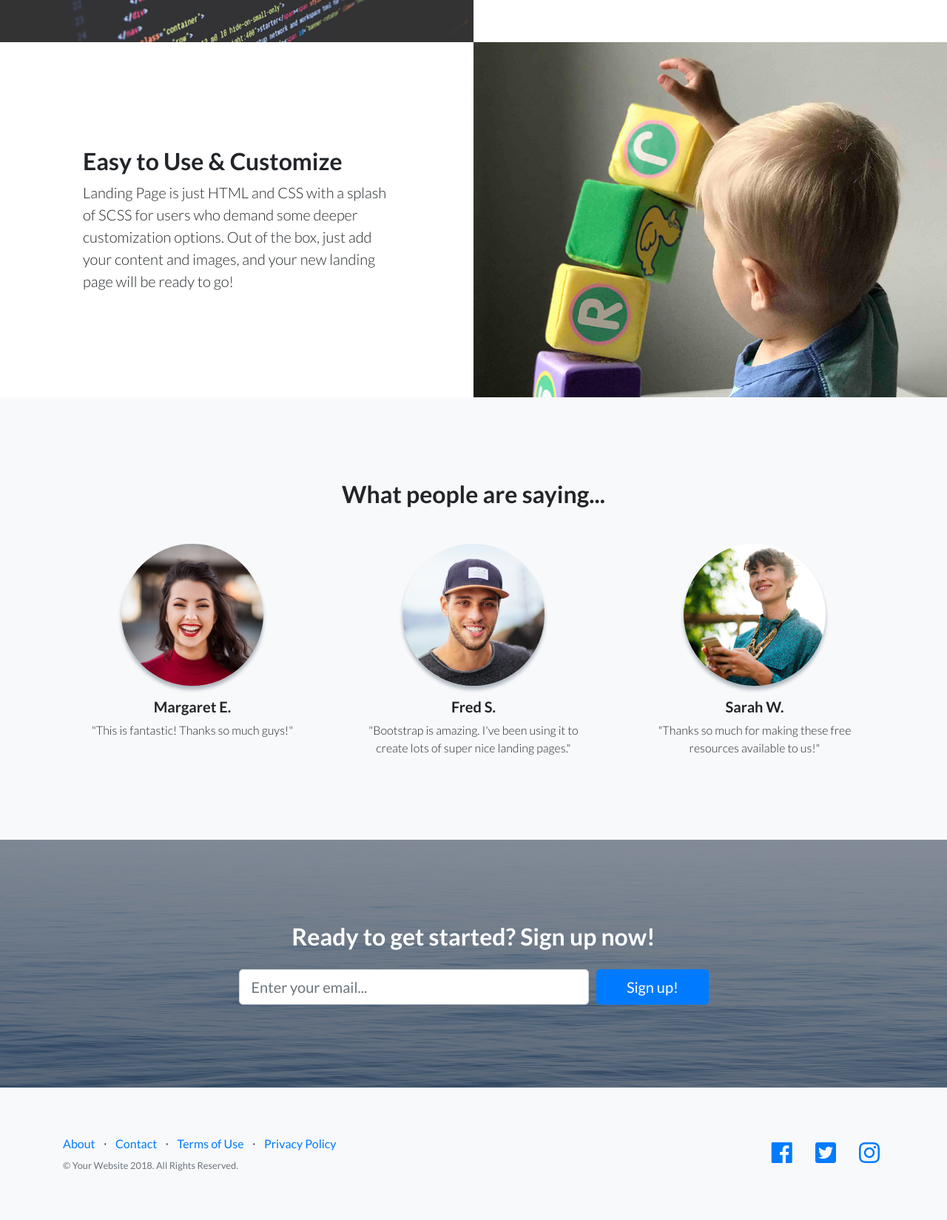
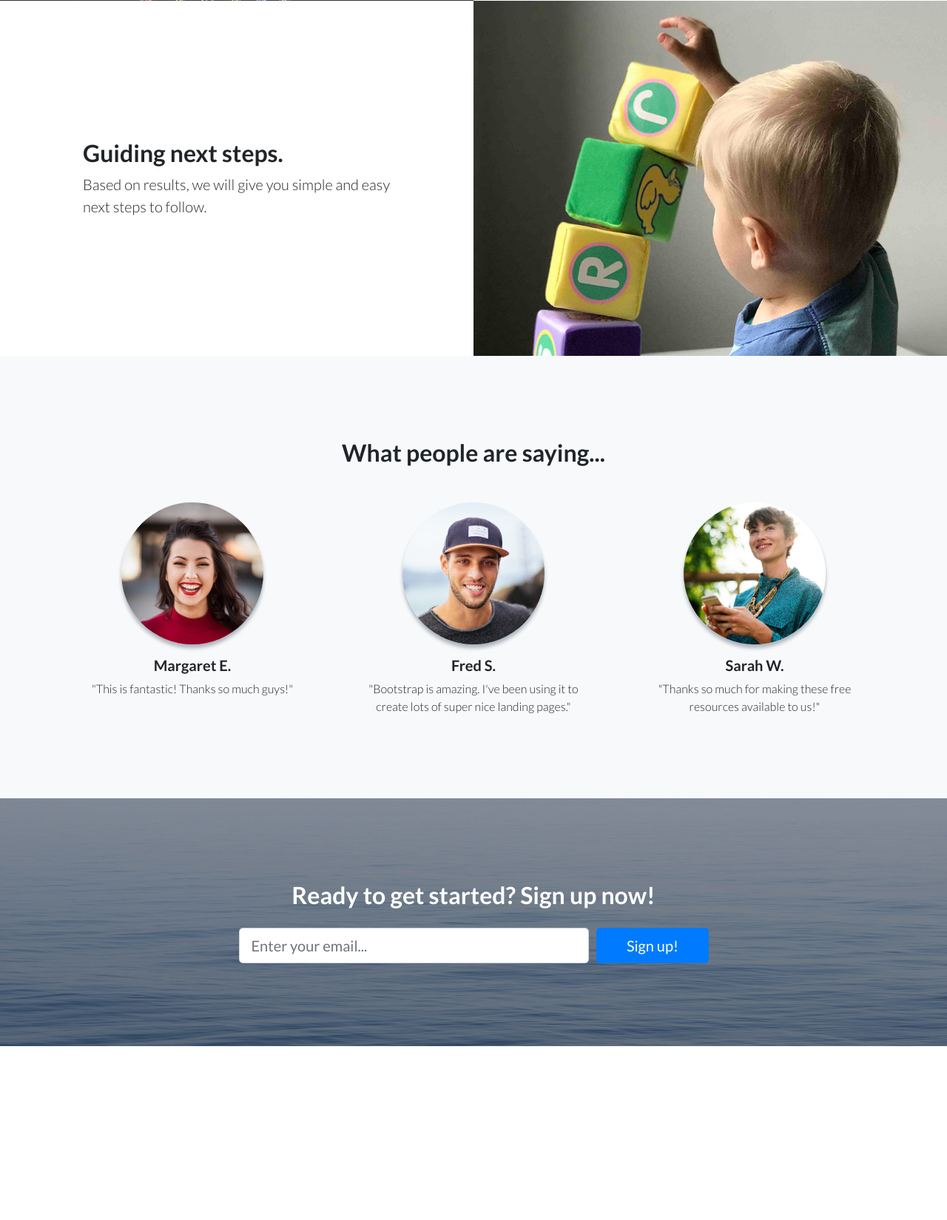
Before and after one commit to tylermainguy/Local-Hack-Day, a Flask app: page / in a window 1280 px wide. Shown: the part 1961-3610 px from the top of the page at 74% size. After the commit the page ends 3375 px from the top, so only its background shows below. Run offline with Flask 2, Linux system fonts and the light colour scheme; some libraries are stand-ins or nearby versions.

Commit message:
master - #comment small index updates

```diff
--- a/templates/index.html
+++ b/templates/index.html
@@ -24,15 +24,6 @@
   </head>
 
   <body>
-
-    <!-- Navigation -->
-    <nav class="navbar navbar-light bg-light static-top">
-      <div class="container">
-        <a class="navbar-brand" href="#">Start Bootstrap</a>
-        <a class="btn btn-primary" href="#">Sign In</a>
-      </div>
-    </nav>
-
     <!-- Masthead -->
     <header class="masthead text-white text-center">
       <div class="overlay"></div>
@@ -89,22 +80,22 @@
 
           <div class="col-lg-6 order-lg-2 text-white showcase-img" style="background-image: url('/static/img/bg-showcase-1.jpg');"></div>
           <div class="col-lg-6 order-lg-1 my-auto showcase-text">
-            <h2>Fully Responsive Design</h2>
-            <p class="lead mb-0">When you use a theme created by Start Bootstrap, you know that the theme will look great on any device, whether it's a phone, tablet, or desktop the page will behave responsively!</p>
+            <h2>Lightning Fast Response Time.</h2>
+            <p class="lead mb-0">Wasting time in the waiting room is a thing of the past. Get near instant results to avoid wasting your time and efforts.</p>
           </div>
         </div>
         <div class="row no-gutters">
           <div class="col-lg-6 text-white showcase-img" style="background-image: url('/static/img/bg-showcase-2.jpg');"></div>
           <div class="col-lg-6 my-auto showcase-text">
-            <h2>Updated For Bootstrap 4</h2>
-            <p class="lead mb-0">Newly improved, and full of great utility classes, Bootstrap 4 is leading the way in mobile responsive web development! All of the themes on Start Bootstrap are now using Bootstrap 4!</p>
+            <h2>Accurate results.</h2>
+            <p class="lead mb-0">We are able to detect ____ with a 99.9% degree of accuracy. Keep unnecessary doubt out of your mind, and get reliable results.</p>
           </div>
         </div>
         <div class="row no-gutters">
           <div class="col-lg-6 order-lg-2 text-white showcase-img" style="background-image: url('/static/img/bg-showcase-3.jpg');"></div>
           <div class="col-lg-6 order-lg-1 my-auto showcase-text">
-            <h2>Easy to Use &amp; Customize</h2>
-            <p class="lead mb-0">Landing Page is just HTML and CSS with a splash of SCSS for users who demand some deeper customization options. Out of the box, just add your content and images, and your new landing page will be ready to go!</p>
+            <h2>Guiding next steps.</h2>
+            <p class="lead mb-0">Based on results, we will give you simple and easy next steps to follow.</p>
           </div>
         </div>
       </div>
@@ -164,53 +155,6 @@
       </div>
     </section>
 
-    <!-- Footer -->
-    <footer class="footer bg-light">
-      <div class="container">
-        <div class="row">
-          <div class="col-lg-6 h-100 text-center text-lg-left my-auto">
-            <ul class="list-inline mb-2">
-              <li class="list-inline-item">
-                <a href="#">About</a>
-              </li>
-              <li class="list-inline-item">&sdot;</li>
-              <li class="list-inline-item">
-                <a href="#">Contact</a>
-              </li>
-              <li class="list-inline-item">&sdot;</li>
-              <li class="list-inline-item">
-                <a href="#">Terms of Use</a>
-              </li>
-              <li class="list-inline-item">&sdot;</li>
-              <li class="list-inline-item">
-                <a href="#">Privacy Policy</a>
-              </li>
-            </ul>
-            <p class="text-muted small mb-4 mb-lg-0">&copy; Your Website 2018. All Rights Reserved.</p>
-          </div>
-          <div class="col-lg-6 h-100 text-center text-lg-right my-auto">
-            <ul class="list-inline mb-0">
-              <li class="list-inline-item mr-3">
-                <a href="#">
-                  <i class="fab fa-facebook fa-2x fa-fw"></i>
-                </a>
-              </li>
-              <li class="list-inline-item mr-3">
-                <a href="#">
-                  <i class="fab fa-twitter-square fa-2x fa-fw"></i>
-                </a>
-              </li>
-              <li class="list-inline-item">
-                <a href="#">
-                  <i class="fab fa-instagram fa-2x fa-fw"></i>
-                </a>
-              </li>
-            </ul>
-          </div>
-        </div>
-      </div>
-    </footer>
-
     <!-- Bootstrap core JavaScript -->
     <script src="/static/vendor/jquery/jquery.min.js"></script>
     <script src="/static/vendor/bootstrap/js/bootstrap.bundle.min.js"></script>
```
